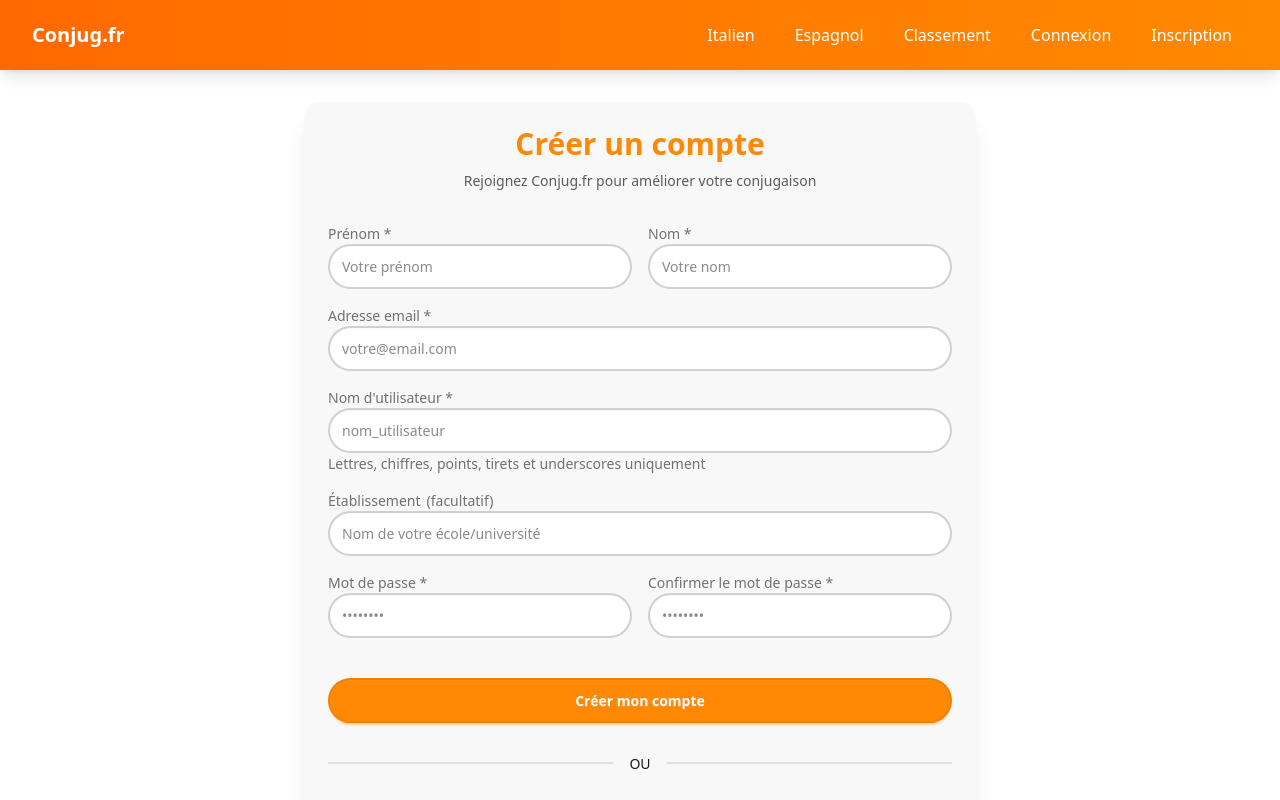
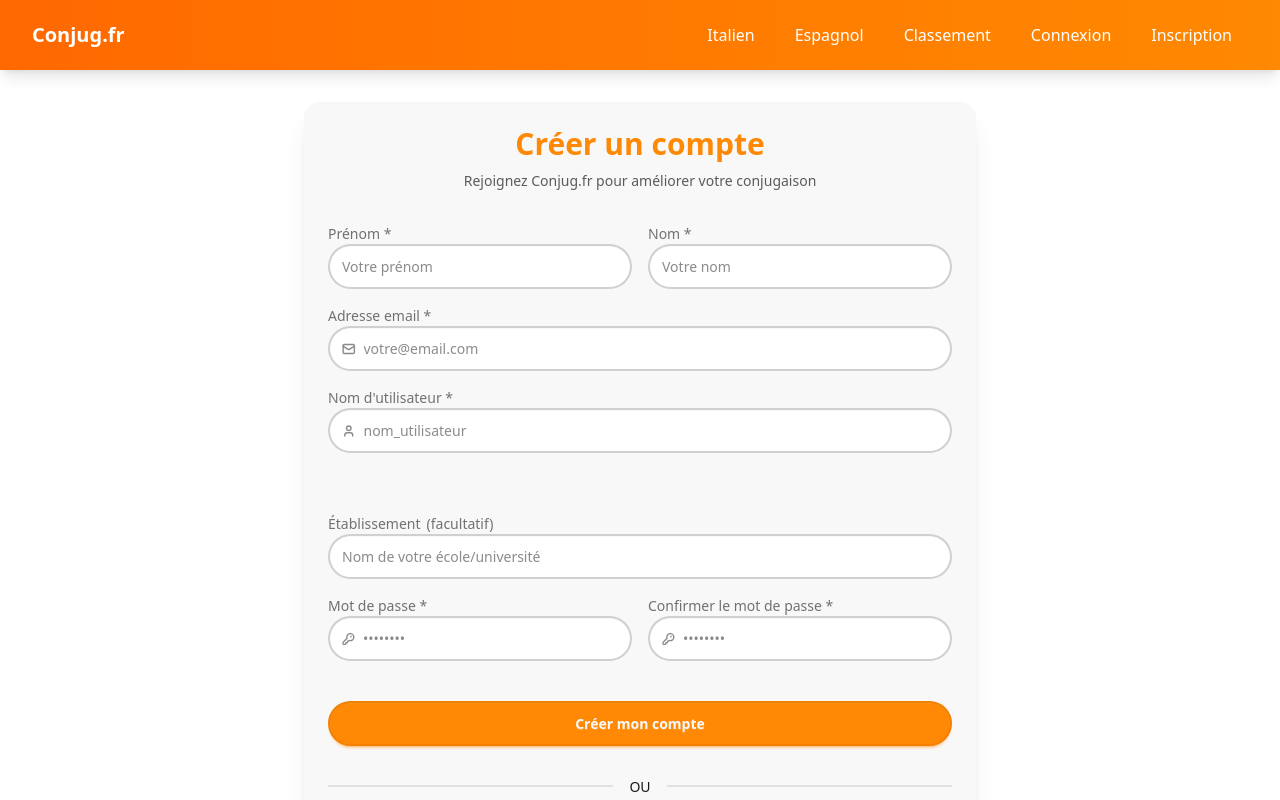
Before and after one commit to Tezay/conjug, a React (Vite) app in the folder frontend/: page /register in a window 1280 px wide. Shown: the top 800 px of the page. Built offline with nearby package versions, Linux system fonts and the light colour scheme; no server answers.

Commit message:
Refactor input fields in Login and Register pages to use labeled containers with icons

```diff
--- a/frontend/src/pages/LeaderboardPage/LeaderboardPage.tsx
+++ b/frontend/src/pages/LeaderboardPage/LeaderboardPage.tsx
@@ -124,7 +124,7 @@ const LeaderboardPage = () => {
   }
 
   const LeaderboardCard = ({ title, users, page, setPage, canLoadMore }: {
-    title: string;
+    title: string | React.ReactNode;
     users: UserEntry[];
     page: number;
     setPage: (page: number) => void;
@@ -133,9 +133,6 @@ const LeaderboardPage = () => {
     <div className="card bg-base-200 shadow-xl">
       <div className="card-body">
         <h2 className="card-title text-2xl mb-4 text-center">
-          <svg className="w-6 h-6" fill="none" stroke="currentColor" viewBox="0 0 24 24">
-            <path strokeLinecap="round" strokeLinejoin="round" strokeWidth={2} d="M9 19v-6a2 2 0 00-2-2H5a2 2 0 00-2 2v6a2 2 0 002 2h2a2 2 0 002-2zm0 0V9a2 2 0 012-2h2a2 2 0 012 2v10m-6 0a2 2 0 002 2h2a2 2 0 002-2m0 0V5a2 2 0 012-2h2a2 2 0 012 2v14a2 2 0 01-2 2h-2a2 2 0 01-2-2z" />
-          </svg>
           {title}
         </h2>
 
@@ -311,7 +308,14 @@ const LeaderboardPage = () => {
           {/* Vue desktop */}
           <div className="hidden lg:block">
             <LeaderboardCard
-              title="Classement général"
+              title={
+                <span className="flex items-center gap-2">
+                  <svg className="w-6 h-6" fill="none" stroke="currentColor" viewBox="0 0 24 24">
+                    <path strokeLinecap="round" strokeLinejoin="round" strokeWidth={2} d="M9 19v-6a2 2 0 00-2-2H5a2 2 0 00-2 2v6a2 2 0 002 2h2a2 2 0 002-2zm0 0V9a2 2 0 012-2h2a2 2 0 012 2v10m-6 0a2 2 0 002 2h2a2 2 0 002-2m0 0V5a2 2 0 012-2h2a2 2 0 012 2v14a2 2 0 01-2 2h-2a2 2 0 01-2-2z" />
+                  </svg>
+                  Classement général
+                </span>
+              }
               users={paginatedGeneralLeaderboard}
               page={generalPage}
               setPage={setGeneralPage}
@@ -321,7 +325,14 @@ const LeaderboardPage = () => {
 
           <div className="hidden lg:block">
             <LeaderboardCard
-              title="Classement de la semaine"
+              title={
+                <span className="flex items-center gap-2">
+                  <svg className="w-6 h-6" fill="none" stroke="currentColor" viewBox="0 0 24 24">
+                    <path strokeLinecap="round" strokeLinejoin="round" strokeWidth={2} d="M8 7V3m8 4V3m-9 8h10M5 21h14a2 2 0 002-2V7a2 2 0 00-2-2H5a2 2 0 00-2 2v12a2 2 0 002 2z" />
+                  </svg>
+                  Classement de la semaine
+                </span>
+              }
               users={paginatedWeeklyLeaderboard}
               page={weeklyPage}
               setPage={setWeeklyPage}
--- a/frontend/src/pages/RegisterPage/RegisterPage.tsx
+++ b/frontend/src/pages/RegisterPage/RegisterPage.tsx
@@ -196,15 +196,29 @@ const RegisterPage = () => {
               <label className="label">
                 <span className="label-text font-medium">Adresse email *</span>
               </label>
+              <label className={`input input-bordered validator w-full ${errors.email ? 'input-error' : ''}`}>
+                <svg className="h-[1em] opacity-50" xmlns="http://www.w3.org/2000/svg" viewBox="0 0 24 24">
+                  <g
+                    strokeLinejoin="round"
+                    strokeLinecap="round"
+                    strokeWidth="2.5"
+                    fill="none"
+                    stroke="currentColor"
+                  >
+                    <rect width="20" height="16" x="2" y="4" rx="2"></rect>
+                    <path d="m22 7-8.97 5.7a1.94 1.94 0 0 1-2.06 0L2 7"></path>
+                  </g>
+                </svg>
                 <input
                   type="email"
                   name="email"
                   value={formData.email}
                   onChange={handleChange}
                   placeholder="votre@email.com"
-                className={`input input-bordered w-full ${errors.email ? 'input-error' : ''}`}
+                  required
                   disabled={isLoading}
                 />
+              </label>
               {errors.email && (
                 <label className="label">
                   <span className="label-text-alt text-error">{errors.email}</span>
@@ -217,25 +231,42 @@ const RegisterPage = () => {
               <label className="label">
                 <span className="label-text font-medium">Nom d'utilisateur *</span>
               </label>
+              <label className={`input input-bordered validator w-full ${errors.username ? 'input-error' : ''}`}>
+                <svg className="h-[1em] opacity-50" xmlns="http://www.w3.org/2000/svg" viewBox="0 0 24 24">
+                  <g
+                    strokeLinejoin="round"
+                    strokeLinecap="round"
+                    strokeWidth="2.5"
+                    fill="none"
+                    stroke="currentColor"
+                  >
+                    <path d="M19 21v-2a4 4 0 0 0-4-4H9a4 4 0 0 0-4 4v2"></path>
+                    <circle cx="12" cy="7" r="4"></circle>
+                  </g>
+                </svg>
                 <input
                   type="text"
                   name="username"
                   value={formData.username}
                   onChange={handleChange}
                   placeholder="nom_utilisateur"
-                className={`input input-bordered w-full ${errors.username ? 'input-error' : ''}`}
+                  required
+                  pattern="[a-zA-Z0-9._-]+"
+                  minLength="3"
+                  maxLength="30"
+                  title="Lettres, chiffres, points, tirets et underscores uniquement"
                   disabled={isLoading}
                 />
+              </label>
               {errors.username && (
                 <label className="label">
                   <span className="label-text-alt text-error">{errors.username}</span>
                 </label>
               )}
-              <label className="label">
-                <span className="label-text-alt text-base-content/60">
-                  Lettres, chiffres, points, tirets et underscores uniquement
-                </span>
-              </label>
+              <p className="validator-hint text-sm text-base-content/60 mt-1">
+                Doit contenir entre 3 et 30 caractères
+                <br />Lettres, chiffres, points, tirets et underscores uniquement
+              </p>
             </div>
 
             {/* Établissement */}
@@ -261,15 +292,32 @@ const RegisterPage = () => {
                 <label className="label">
                   <span className="label-text font-medium">Mot de passe *</span>
                 </label>
+                <label className={`input input-bordered validator w-full ${errors.password ? 'input-error' : ''}`}>
+                  <svg className="h-[1em] opacity-50" xmlns="http://www.w3.org/2000/svg" viewBox="0 0 24 24">
+                    <g
+                      strokeLinejoin="round"
+                      strokeLinecap="round"
+                      strokeWidth="2.5"
+                      fill="none"
+                      stroke="currentColor"
+                    >
+                      <path
+                        d="M2.586 17.414A2 2 0 0 0 2 18.828V21a1 1 0 0 0 1 1h3a1 1 0 0 0 1-1v-1a1 1 0 0 1 1-1h1a1 1 0 0 0 1-1v-1a1 1 0 0 1 1-1h.172a2 2 0 0 0 1.414-.586l.814-.814a6.5 6.5 0 1 0-4-4z"
+                      ></path>
+                      <circle cx="16.5" cy="7.5" r=".5" fill="currentColor"></circle>
+                    </g>
+                  </svg>
                   <input
                     type="password"
                     name="password"
                     value={formData.password}
                     onChange={handleChange}
                     placeholder="••••••••"
-                  className={`input input-bordered w-full ${errors.password ? 'input-error' : ''}`}
+                    required
+                    minLength="6"
                     disabled={isLoading}
                   />
+                </label>
                 {errors.password && (
                   <label className="label">
                     <span className="label-text-alt text-error">{errors.password}</span>
@@ -281,15 +329,32 @@ const RegisterPage = () => {
                 <label className="label">
                   <span className="label-text font-medium">Confirmer le mot de passe *</span>
                 </label>
+                <label className={`input input-bordered validator w-full ${errors.confirmPassword ? 'input-error' : ''}`}>
+                  <svg className="h-[1em] opacity-50" xmlns="http://www.w3.org/2000/svg" viewBox="0 0 24 24">
+                    <g
+                      strokeLinejoin="round"
+                      strokeLinecap="round"
+                      strokeWidth="2.5"
+                      fill="none"
+                      stroke="currentColor"
+                    >
+                      <path
+                        d="M2.586 17.414A2 2 0 0 0 2 18.828V21a1 1 0 0 0 1 1h3a1 1 0 0 0 1-1v-1a1 1 0 0 1 1-1h1a1 1 0 0 0 1-1v-1a1 1 0 0 1 1-1h.172a2 2 0 0 0 1.414-.586l.814-.814a6.5 6.5 0 1 0-4-4z"
+                      ></path>
+                      <circle cx="16.5" cy="7.5" r=".5" fill="currentColor"></circle>
+                    </g>
+                  </svg>
                   <input
                     type="password"
                     name="confirmPassword"
                     value={formData.confirmPassword}
                     onChange={handleChange}
                     placeholder="••••••••"
-                  className={`input input-bordered w-full ${errors.confirmPassword ? 'input-error' : ''}`}
+                    required
+                    minLength="6"
                     disabled={isLoading}
                   />
+                </label>
                 {errors.confirmPassword && (
                   <label className="label">
                     <span className="label-text-alt text-error">{errors.confirmPassword}</span>
```
Also changed, not shown: frontend/src/pages/LoginPage/LoginPage.tsx (+32 -2 lines). Lines whose indentation alone changed are shown as unchanged.
